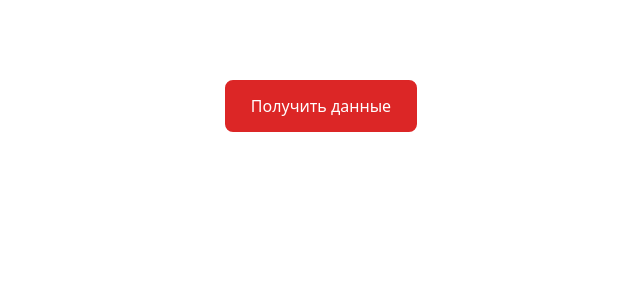
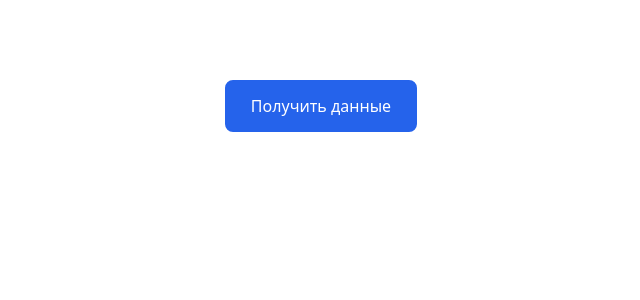
Before and after one commit to equarmx/vue-Finstar, a Vue app: page / in a window 1280 px wide. Shown: the top 300 px of the page, without its empty margins (319-959 px from the left). Built offline with nearby package versions, Linux system fonts and the light colour scheme.

Commit message:
fix btn prop

```diff
--- a/src/components/Button.vue
+++ b/src/components/Button.vue
@@ -28,19 +28,11 @@ interface Classes {
   name: "Button",
 })
 export default class Button extends Vue {
-  @Prop({ type: Boolean, default: false }) readonly disabled:
-    | boolean
-    | undefined;
-  @Prop({ type: String, default: "primary" }) readonly variant:
-    | string
-    | undefined;
-  @Prop({ type: String, default: "normal" }) readonly variantType:
-    | string
-    | undefined;
+  @Prop({ type: Boolean, default: false }) readonly disabled: boolean | undefined;
+  @Prop({ type: String, default: "primary" }) readonly variant: string | undefined;
+  @Prop({ type: String, default: "normal" }) readonly variantType: string | undefined;
   @Prop({ type: String, default: "normal" }) readonly size: string | undefined;
-  @Prop({ type: String, default: "medium" }) readonly rounded:
-    | string
-    | undefined;
+  @Prop({ type: String, default: "medium" }) readonly rounded: string | undefined;
 
   loading = false;
   disableButton = false;
--- a/src/views/ListItems.vue
+++ b/src/views/ListItems.vue
@@ -1,7 +1,11 @@
 <template>
   <div class="wrapper mt-20">
     <div class="flex justify-center items-start h-screen">
-      <Button class="text-white bg-black hover:bg-black/80" @getData="getData" variant="danger">
+      <Button
+        class="text-white bg-black hover:bg-black/80"
+        @getData="getData"
+        :variant="variantBtn"
+      >
         Получить данные
       </Button>
     </div>
@@ -21,5 +25,8 @@ export default class ListItems extends Vue {
     const todos = await getTodos();
     console.log(todos);
   }
+  get variantBtn(): string {
+    return this.$store.state.notification.show ? "danger" : "primary";
+  }
 }
 </script>
```
